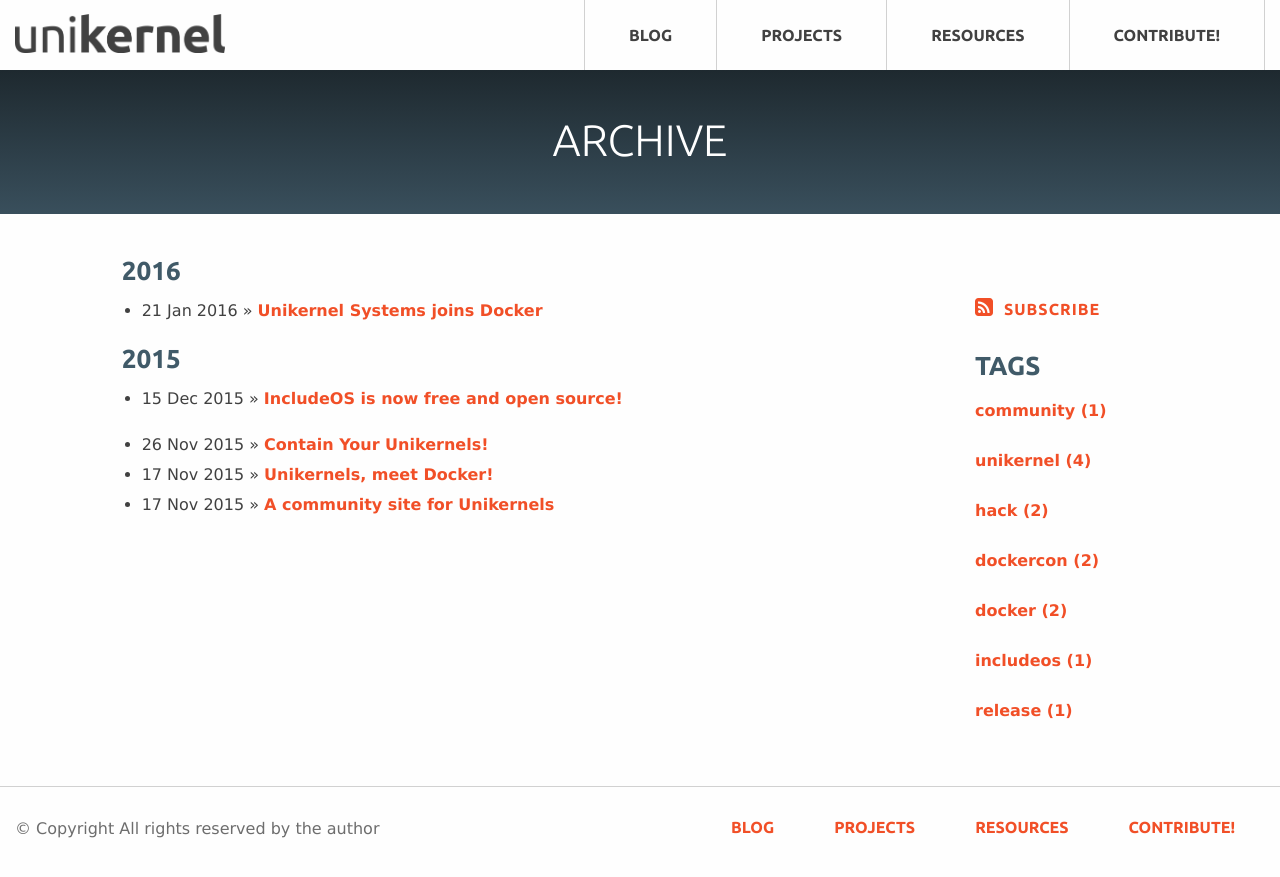
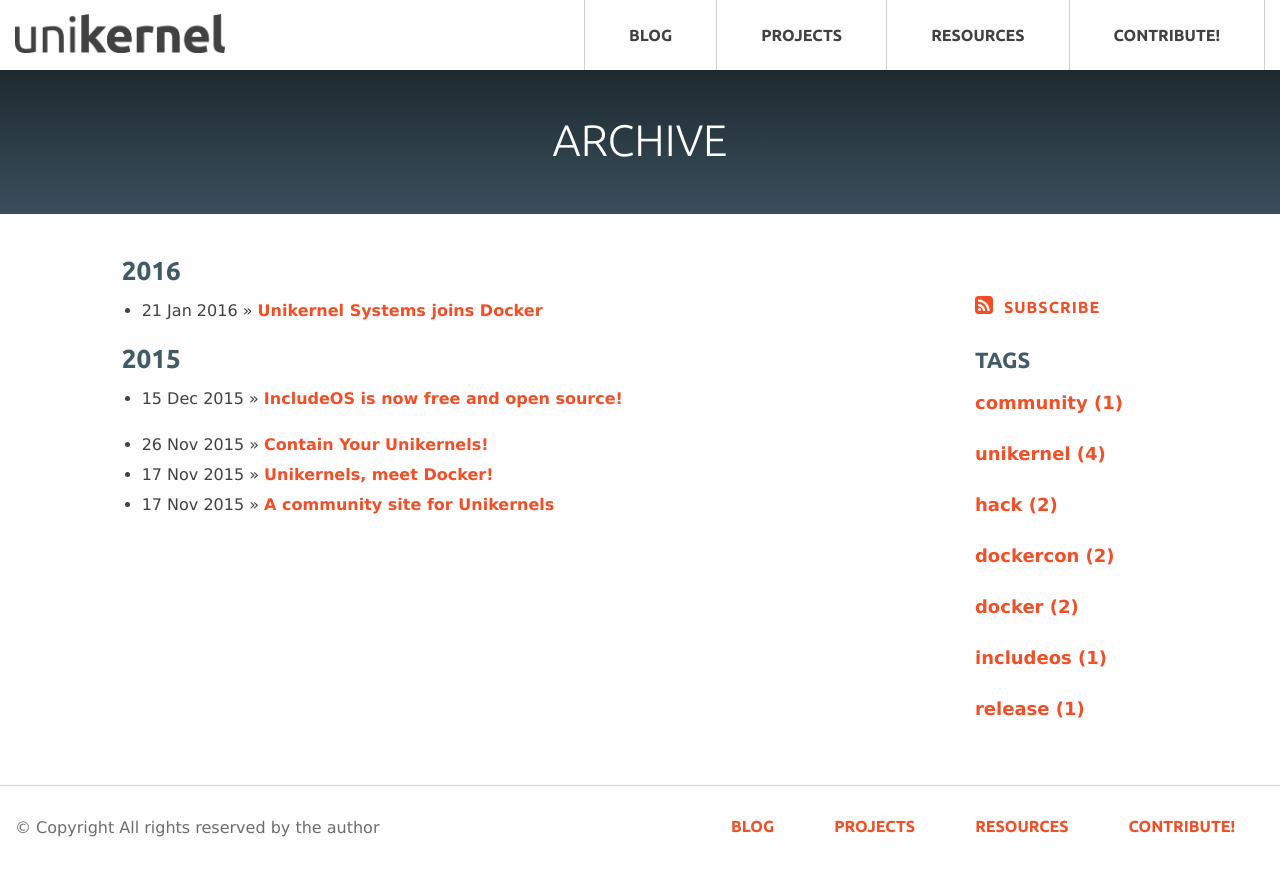
Before and after one commit to Unikernel-Systems/unikernel.org, a Jekyll site: the page built from archive/index.html, in a window 1280 px wide. Shown: the top 877 px of the page. Built offline with Jekyll 4.4.1, drawn with Linux system fonts in a browser that asks for light colours.

Commit message:
revert tag font size and reduce 'Tags' (title) font size

```diff
--- a/assets/themes/unikernel-2016/css/app.css
+++ b/assets/themes/unikernel-2016/css/app.css
@@ -2898,16 +2898,16 @@
 .sidebar {
   padding-top: 37px; }
   .sidebar h2 {
-    font-size: 26px;
-    line-height: 34px;
+    font-size: 22px;
+    line-height: 30px;
     margin-bottom: 13px;
     text-transform: uppercase; }
   .sidebar ul {
     list-style: none;
     margin-left: 0; }
     .sidebar ul a {
-      font-size: 16px;
-      line-height: 22px; }
+      font-size: 18px;
+      line-height: 30px; }
     .sidebar ul li {
       margin-bottom: 20px; }
   .sidebar .subscribe {
```
Also changed, not shown: assets/themes/unikernel-2016/scss/sections.scss (+4 -4 lines).
